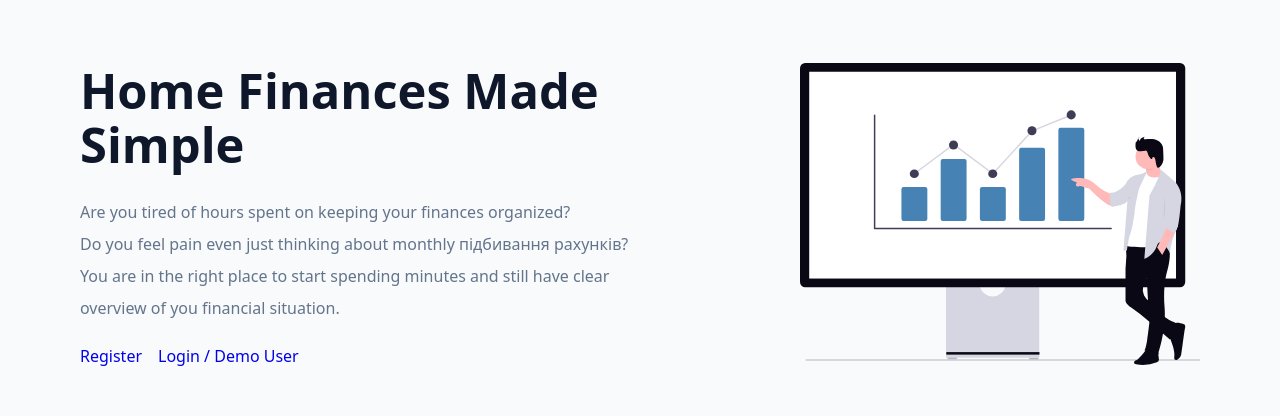
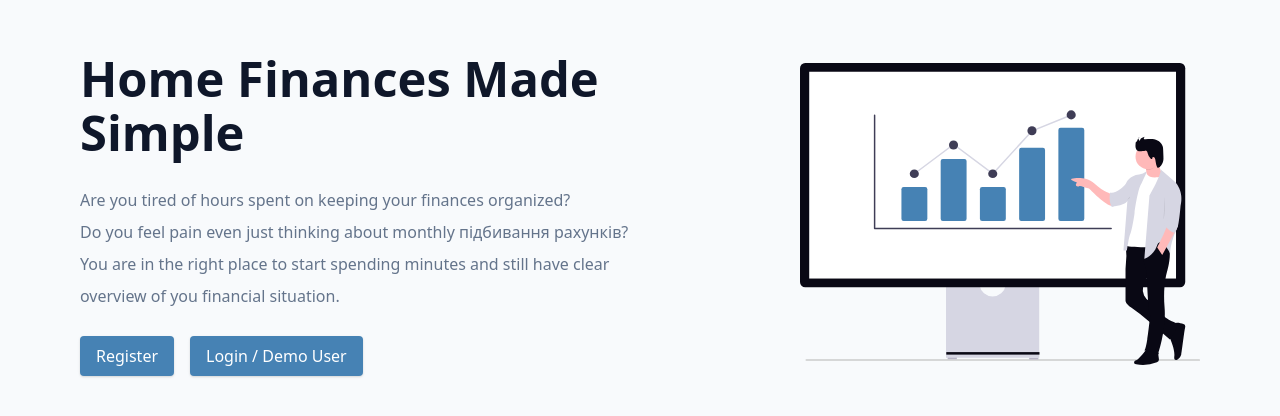
Before and after one commit to valikobird/nuSho, a React (Vite) app in the folder client/: page / in a window 1280 px wide. Shown: the part 170-586 px from the top of the page. Built offline with nearby package versions, Linux system fonts and the light colour scheme.

Commit message:
Implement register page; Adjust logo

```diff
--- a/client/src/App.tsx
+++ b/client/src/App.tsx
@@ -1,12 +1,18 @@
 import { createBrowserRouter, RouterProvider } from 'react-router-dom';
-import { Error, HomeLayout, Landing } from './pages';
+import { Error, HomeLayout, Landing, Register } from './pages';
 
 const router = createBrowserRouter([
   {
     path: '/',
     element: <HomeLayout />,
     errorElement: <Error />,
-    children: [{ index: true, element: <Landing /> }],
+    children: [
+      { index: true, element: <Landing /> },
+      {
+        path: 'register',
+        element: <Register />,
+      },
+    ],
   },
 ]);
 
--- /dev/null
+++ b/client/src/components/FormRow.tsx
@@ -0,0 +1,26 @@
+type FormRowProps = {
+  type: string;
+  name: string;
+  labelText?: string;
+  defaultValue?: string;
+};
+
+const FormRow = ({ type, name, labelText, defaultValue }: FormRowProps) => {
+  return (
+    <div className="form-row">
+      <label htmlFor={name} className="form-label">
+        {labelText || name}
+      </label>
+      <input
+        type={type}
+        id={name}
+        name={name}
+        className="form-input"
+        defaultValue={defaultValue || ''}
+        required
+      />
+    </div>
+  );
+};
+
+export default FormRow;
--- a/client/src/components/index.ts
+++ b/client/src/components/index.ts
@@ -1,2 +1,3 @@
 export { default as Nav } from './Nav';
 export { default as Logo } from './Logo';
+export { default as FormRow } from './FormRow';
--- a/client/src/index.css
+++ b/client/src/index.css
@@ -36,14 +36,22 @@ html {
   --grey-800: #1e293b;
   --grey-900: #0f172a;
 
+  --white: #fff;
+  --red-dark: #842029;
+
   /* light mode */
-  --backgroundColor: var(--grey-50);
-  --textColor: var(--grey-900);
+  --background-color: var(--grey-50);
+  --text-color: var(--grey-900);
+  --background-secondary-color: var(--white);
   --text-secondary-color: var(--grey-500);
+  --button-text-color: var(--white);
 
   /* dark mode */
-  --darkMode-backgroundColor: var(--grey-900);
-  --darkMode-textColor: var(--grey-50);
+  --darkMode-background-color: var(--grey-900);
+  --darkMode-text-color: var(--grey-300);
+  --darkMode-background-secondary-color: var(--grey-800);
+  --darkMode-text-secondary-color: var(--grey-300);
+  --darkMode-button-text-color: var(--grey-300);
   --darkMode-transition: color 0.3s ease-in-out,
   background-color 0.3s ease-in-out;
 
@@ -54,6 +62,10 @@ html {
 
   --nav-height: 4rem;
   --border-radius: 0.25rem;
+
+  --medium-text: 0.875rem;
+  --small-text: 0.8rem;
+  --extra-small-text: 0.7em;
 
   --transition: 0.3s ease-in-out all;
 
@@ -68,17 +80,20 @@ html {
 }
 
 .dark-theme {
-  --backgroundColor: var(--darkMode-backgroundColor);
-  --textColor: var(--darkMode-textColor);
+  --background-color: var(--darkMode-background-color);
+  --text-color: var(--darkMode-text-color);
+  --text-secondary-color: var(--darkMode-text-secondary-color);
+  --background-secondary-color: var(--darkMode-background-secondary-color);
+  --button-text-color: var(--darkMode-button-text-color);
 }
 
 body {
-  background: var(--backgroundColor);
+  background: var(--background-color);
   font-family: system-ui, -apple-system, BlinkMacSystemFont, 'Segoe UI', Roboto,
   Oxygen, Ubuntu, Cantarell, 'Open Sans', 'Helvetica Neue', sans-serif;
   font-weight: 400;
   line-height: 1;
-  color: var(--textColor);
+  color: var(--text-color);
   transition: var(--darkMode-transition);
 }
 
@@ -156,3 +171,59 @@ ul {
   max-width: var(--max-width);
   margin: 0 auto;
 }
+
+.btn {
+  cursor: pointer;
+  color: var(--button-text-color);
+  background: var(--primary-500);
+  border-color: transparent;
+  border-radius: var(--border-radius);
+  padding: 0.75rem 1rem;
+  box-shadow: var(--shadow-1);
+  transition: var(--transition);
+  text-transform: capitalize;
+  display: inline-block;
+  font-size: 1rem;
+
+  &:hover {
+    background: var(--primary-700);
+    box-shadow: var(--shadow-3);
+  }
+}
+
+.btn-block {
+  width: 100%;
+}
+
+.form {
+  width: 90vw;
+  max-width: var(--fixed-width);
+  background-color: var(--background-secondary-color);
+  border-radius: var(--border-radius);
+  box-shadow: var(--shadow-2);
+  padding: 2rem 2.5rem;
+  margin: 3rem auto;
+
+  .form-row {
+    margin-bottom: 1rem;
+  }
+
+  .form-label {
+    display: block;
+    font-size: var(--small-text);
+    margin-bottom: 0.25rem;
+    text-transform: capitalize;
+    line-height: 1.5;
+  }
+
+  .form-input {
+    width: 100%;
+    padding: 0.375rem 0.75rem;
+    border-radius: var(--border-radius);
+    background-color: var(--background-color);
+    border: 1px solid var(--grey-300);
+    color: var(--text-color);
+    height: 2rem;
+    font-size: var(--medium-text);
+  }
+}
--- /dev/null
+++ b/client/src/pages/Register/Register.tsx
@@ -0,0 +1,33 @@
+import { Link } from 'react-router-dom';
+import { FormRow, Logo } from '../../components';
+import Wrapper from './Wrapper';
+
+const Register = () => {
+  return (
+    <Wrapper>
+      <form className="form">
+        <Logo />
+        <h4>Register</h4>
+        <FormRow
+          type="text"
+          name="name"
+          defaultValue="valiko"
+          labelText="Nickname"
+        />
+        <FormRow type="email" name="email" defaultValue="test@nusho.tut" />
+        <FormRow type="password" name="password" defaultValue="secret123" />
+        <button type="submit" className="btn btn-block">
+          submit
+        </button>
+        <p>
+          Already a member?
+          <Link to="/login" className="member-btn">
+            login
+          </Link>
+        </p>
+      </form>
+    </Wrapper>
+  );
+};
+
+export default Register;
--- /dev/null
+++ b/client/src/pages/Register/Wrapper.ts
@@ -0,0 +1,41 @@
+import styled from 'styled-components';
+
+const Wrapper = styled.section`
+  min-height: 100vh;
+  display: grid;
+  align-items: center;
+
+  .logo {
+    display: block;
+    margin: 0 auto 1.38rem;
+    height: 5rem;
+  }
+
+  .form {
+    max-width: 400px;
+    border-top: 5px solid var(--primary-500);
+  }
+
+  h4 {
+    text-align: center;
+    margin-bottom: 1.38rem;
+  }
+
+  p {
+    margin-top: 1rem;
+    text-align: center;
+    line-height: 1.5;
+  }
+
+  .btn {
+    margin-top: 1rem;
+  }
+
+  .member-btn {
+    color: var(--primary-500);
+    margin-left: 0.25rem;
+    text-transform: capitalize;
+  }
+`;
+
+export default Wrapper;
--- /dev/null
+++ b/client/src/pages/Register/index.ts
@@ -0,0 +1,3 @@
+import Register from "./Register.tsx";
+
+export default Register;
--- a/client/src/pages/index.ts
+++ b/client/src/pages/index.ts
@@ -1,3 +1,4 @@
 export { default as HomeLayout } from './HomeLayout';
 export { default as Landing } from './Landing';
 export { default as Error } from './Error';
+export { default as Register } from './Register';
```
Also changed, not shown: client/src/assets/images/logo.svg, 1 other file (tests, documents, lock files or other folders).
